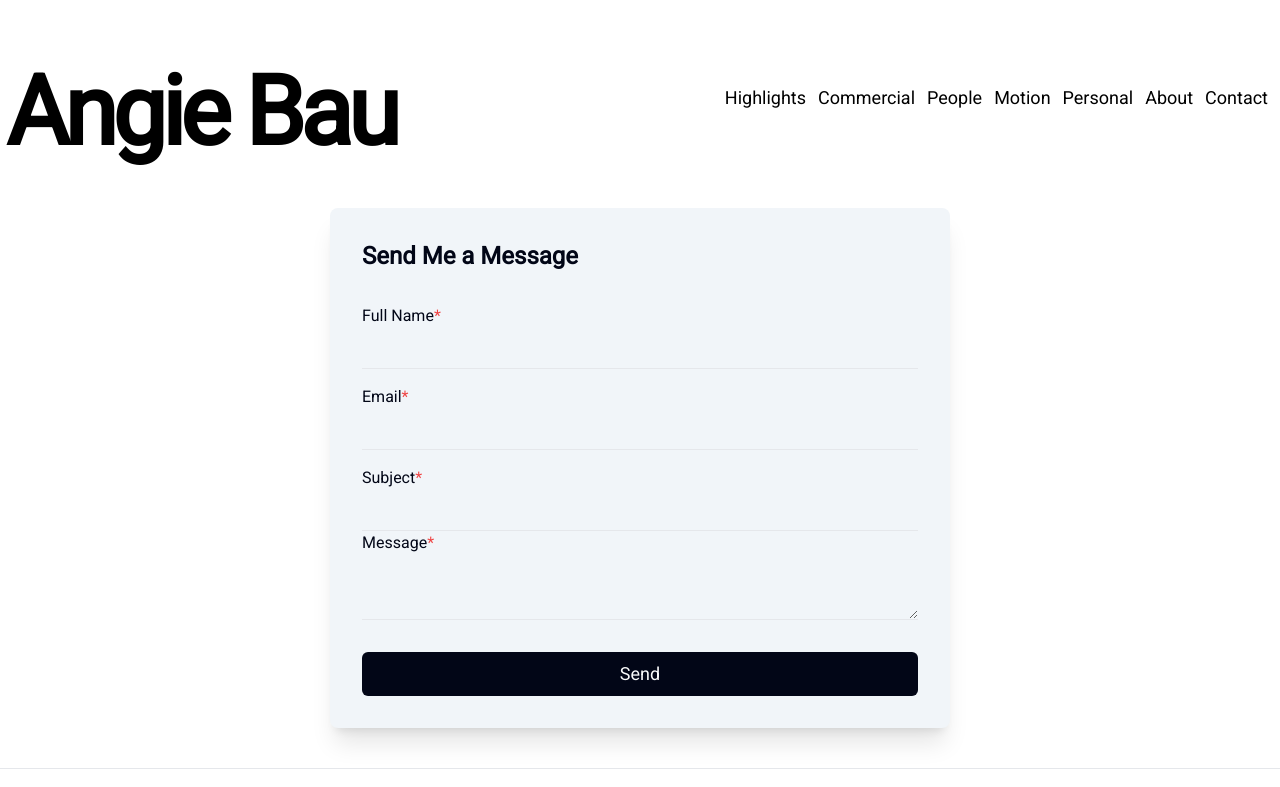
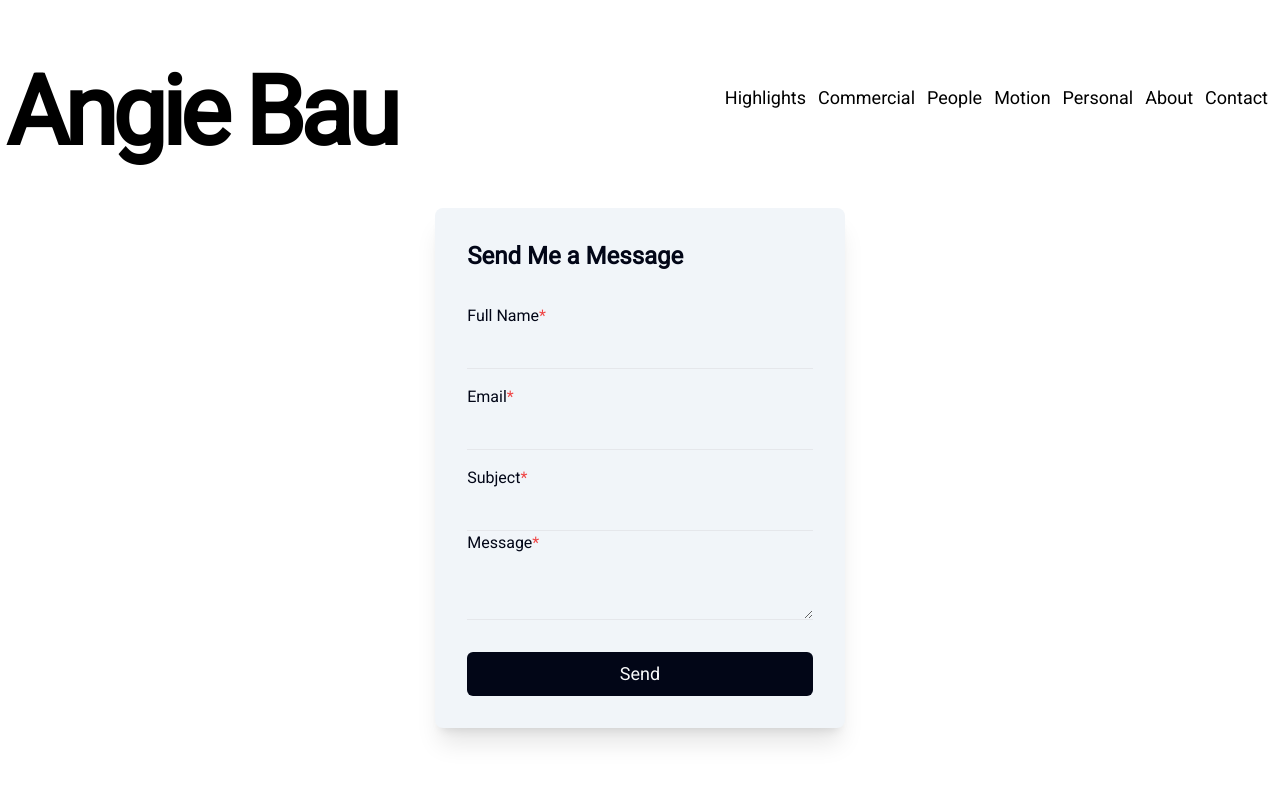
Before and after one commit to bkmorgan3/AngieBauPhotography, a Next.js app: page /contact in a window 1280 px wide. Shown: the top 787 px of the page. Built offline with nearby package versions, Linux system fonts and the light colour scheme.

Commit message:
resize contact

```diff
--- a/app/about/page.tsx
+++ b/app/about/page.tsx
@@ -16,7 +16,7 @@ export default async function AboutPage() {
             <ContentfulImage
                 src={angie.photo.url}
                 alt={angie.photo.description}
-                width={400}
+                width={500}
                 height={200}
                 key={angie.photo.url}
                 className="rounded-md sm:w-1/2 mx-auto sm:mb-5"
--- a/app/contact/page.tsx
+++ b/app/contact/page.tsx
@@ -37,7 +37,8 @@ export default function Contact() {
 }
 
     return (
-        <div className="container flex justify-center mx-auto px-5 mb-10">
+        <div className="container flex justify-center mx-auto px-5 mb-10 h-screen grow">
+            <div className="w-4/5 max-w-lg">
             <form
                 ref={ref}
                 action={async (formData) => {
@@ -45,7 +46,7 @@ export default function Contact() {
                     ref.current?.reset()
                 }}
 
-                className='rounded-lg shadow-xl flex flex-col md:w-1/2 px-8 py-8 bg-slate-100'
+                className='rounded-lg shadow-xl flex flex-col md:w-4/5 px-8 py-8 bg-slate-100 ml-auto mr-auto'
                 >
                 <h1 className="text-2xl font-bold  text-slate-950">{didSubmit ? 'Your Message Has Been Sent' : 'Send Me a Message'}</h1>
 
@@ -70,6 +71,7 @@ export default function Contact() {
                 <textarea disabled={isLoading || didSubmit}  name='message' className="bg-transparent border-b py-2 pl-4 focus:outline-none focus:rounded-md focus:ring-1 ring-green-500 font-light text-gray-500" required></textarea>
                 <button disabled={isLoading || didSubmit} className="px-10 mt-8 py-2 bg-slate-950 text-gray-50 font-light rounded-md text-lg disabled:opacity-50" type="submit">{isLoading ? 'Sending' : didSubmit ? 'Submitted' : 'Send'}</button>
             </form>
+            </div>
         </div>
     )
 }
```
